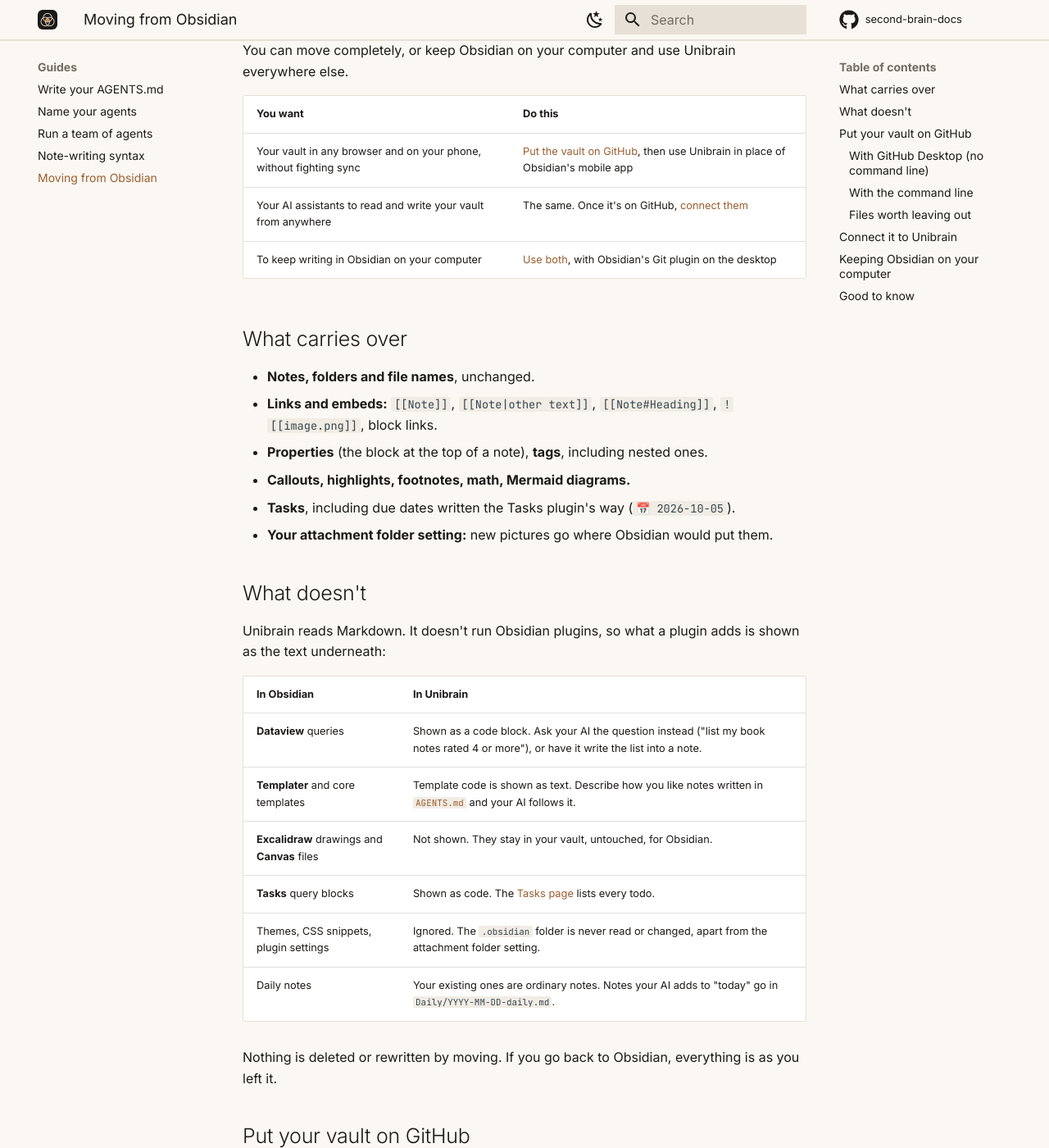
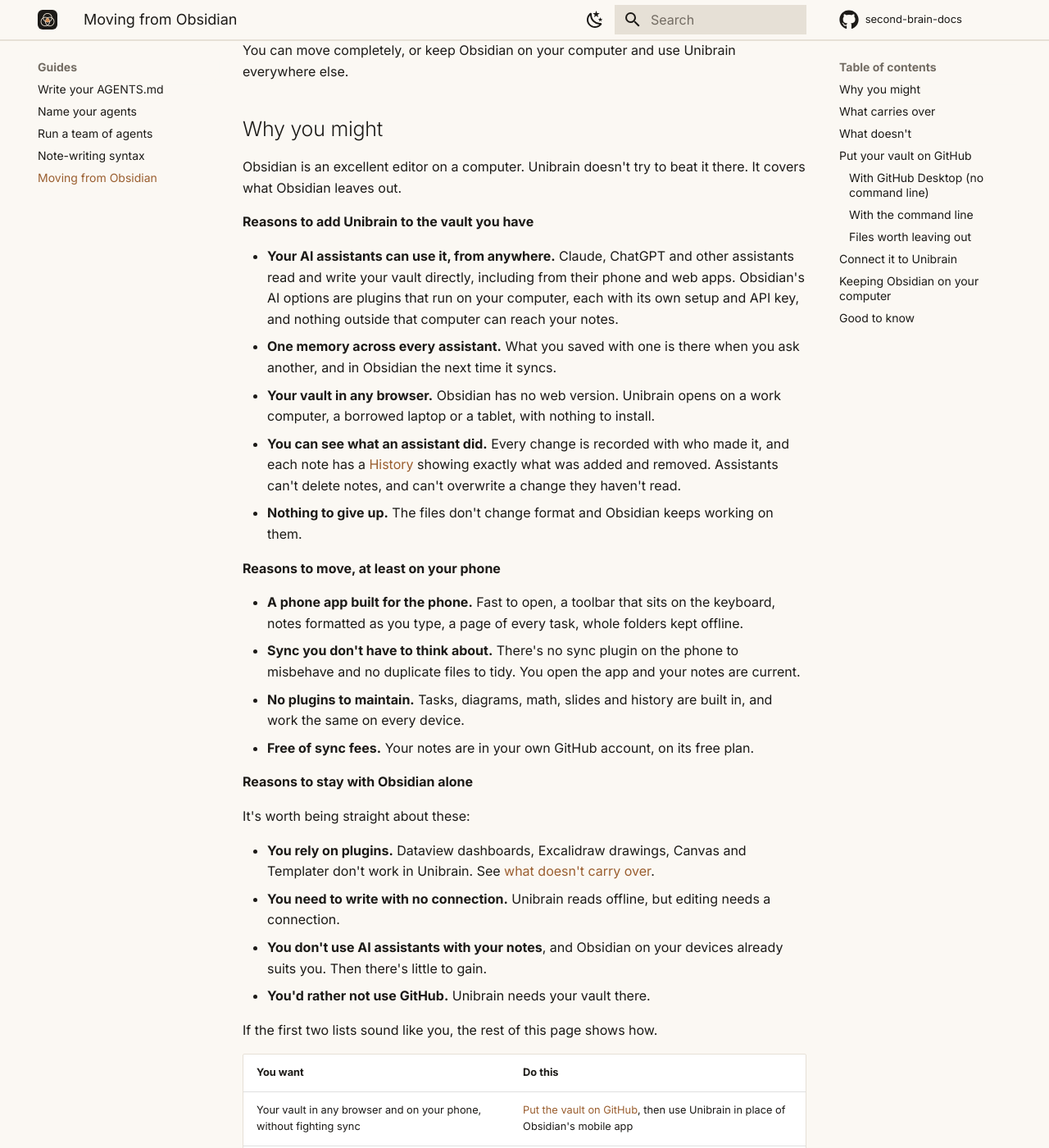
Before and after one commit to blanzp/second-brain-docs, an MkDocs documentation site: the page built from docs/guides/obsidian.md, in a window 1280 px wide and 1400 px high, scrolled down 299 px. Shown: the whole window at 82% size. Built offline with MkDocs 1.6.1 and Material for MkDocs 9.7.7, drawn with Linux system fonts in a browser that asks for light colours; comment, search, counter and statistics services are not loaded.

Commit message:
Docs: why an Obsidian user might add Unibrain, move to it, or stay put
Co-Authored-By: Claude Opus 5.5 <noreply@anthropic.com>

```diff
--- a/docs/guides/obsidian.md
+++ b/docs/guides/obsidian.md
@@ -7,6 +7,36 @@ title: Moving from Obsidian
 An Obsidian vault is a folder of Markdown files, which is exactly what Unibrain works with. Your folders, `[[wiki links]]`, `#tags`, callouts, embeds and attachments carry over as they are. The one thing Unibrain needs is for that folder to live in a **private GitHub repository**.
 
 You can move completely, or keep Obsidian on your computer and use Unibrain everywhere else.
+
+## Why you might
+
+Obsidian is an excellent editor on a computer. Unibrain doesn't try to beat it there. It covers what Obsidian leaves out.
+
+**Reasons to add Unibrain to the vault you have**
+
+- **Your AI assistants can use it, from anywhere.** Claude, ChatGPT and other assistants read and write your vault directly, including from their phone and web apps. Obsidian's AI options are plugins that run on your computer, each with its own setup and API key, and nothing outside that computer can reach your notes.
+- **One memory across every assistant.** What you saved with one is there when you ask another, and in Obsidian the next time it syncs.
+- **Your vault in any browser.** Obsidian has no web version. Unibrain opens on a work computer, a borrowed laptop or a tablet, with nothing to install.
+- **You can see what an assistant did.** Every change is recorded with who made it, and each note has a [History](../features/web-app.md#history) showing exactly what was added and removed. Assistants can't delete notes, and can't overwrite a change they haven't read.
+- **Nothing to give up.** The files don't change format and Obsidian keeps working on them.
+
+**Reasons to move, at least on your phone**
+
+- **A phone app built for the phone.** Fast to open, a toolbar that sits on the keyboard, notes formatted as you type, a page of every task, whole folders kept offline.
+- **Sync you don't have to think about.** There's no sync plugin on the phone to misbehave and no duplicate files to tidy. You open the app and your notes are current.
+- **No plugins to maintain.** Tasks, diagrams, math, slides and history are built in, and work the same on every device.
+- **Free of sync fees.** Your notes are in your own GitHub account, on its free plan.
+
+**Reasons to stay with Obsidian alone**
+
+It's worth being straight about these:
+
+- **You rely on plugins.** Dataview dashboards, Excalidraw drawings, Canvas and Templater don't work in Unibrain. See [what doesn't carry over](#what-doesnt).
+- **You need to write with no connection.** Unibrain reads offline, but editing needs a connection.
+- **You don't use AI assistants with your notes**, and Obsidian on your devices already suits you. Then there's little to gain.
+- **You'd rather not use GitHub.** Unibrain needs your vault there.
+
+If the first two lists sound like you, the rest of this page shows how.
 
 | You want | Do this |
 |---|---|
```
